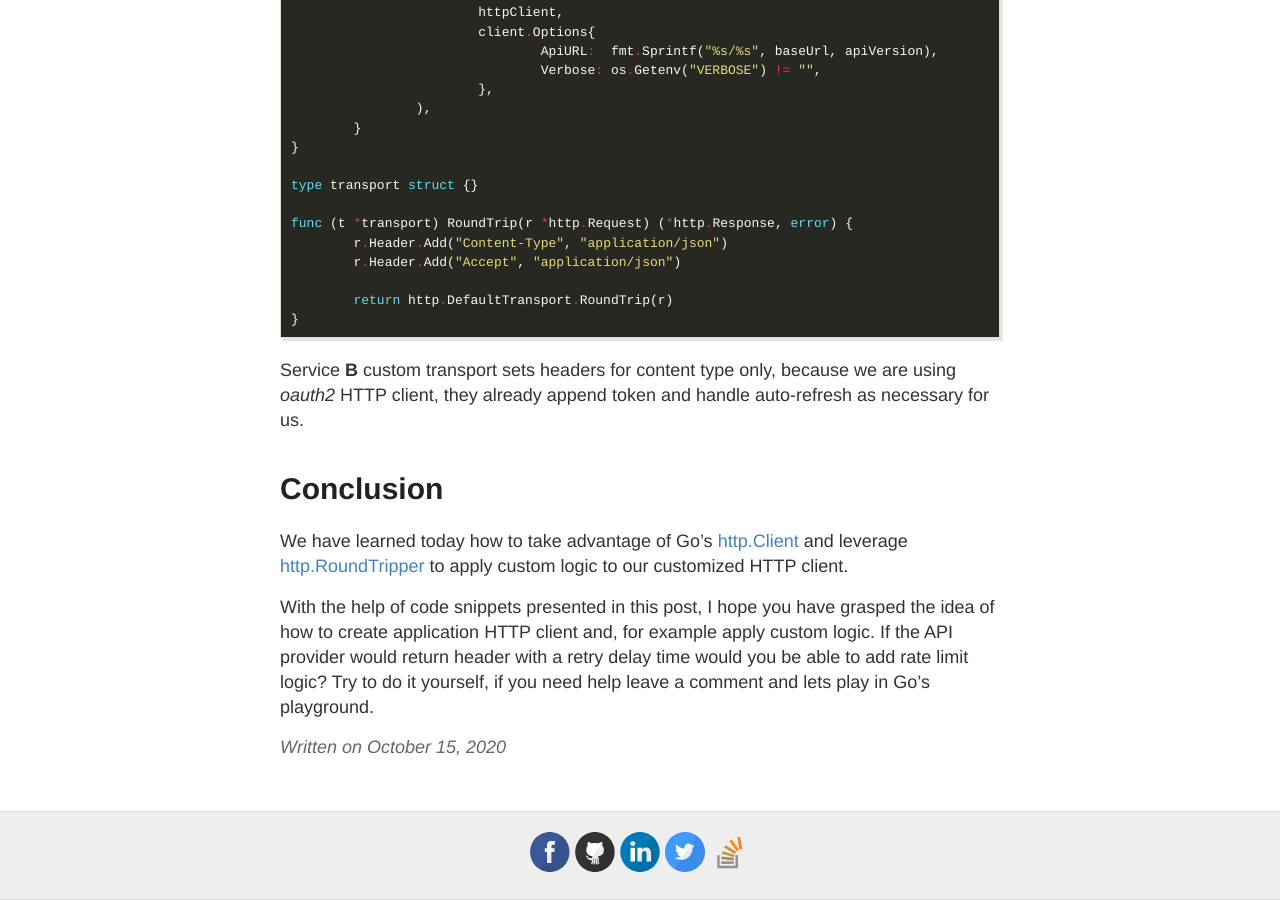
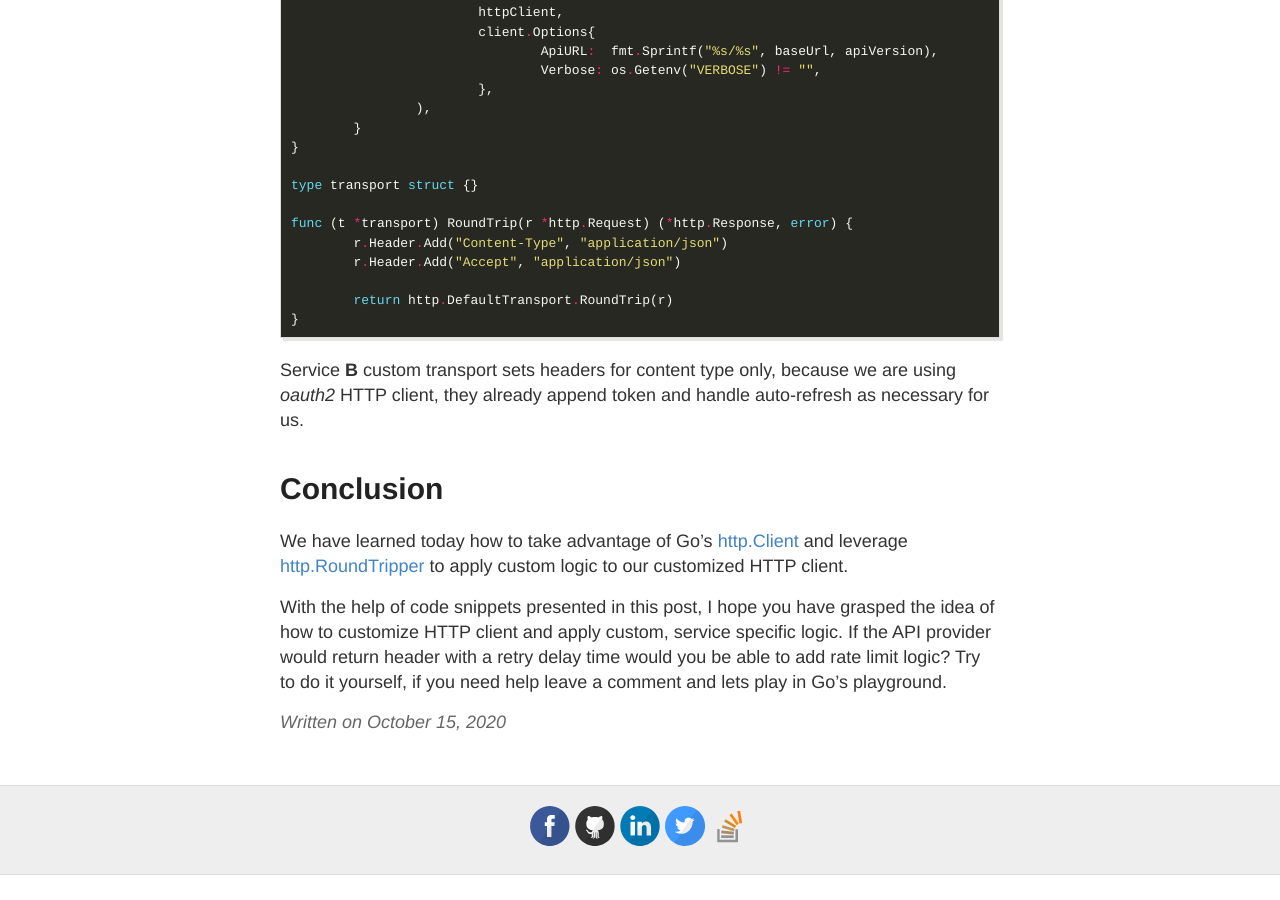
Before and after one commit to vardius/vardius.github.io, a Jekyll site: the page built from _posts/2020-10-15-customize-http-client.md, in a window 1280 px wide and 900 px high, scrolled down 6419 px. Built offline with Jekyll 4.4.1, drawn with Linux system fonts in a browser that asks for light colours; comment, search, counter and statistics services are not loaded; after the commit the page ends 7294 px from its top, so only the background shows below that.

Commit message:
Rephrase

```diff
--- a/_posts/2020-10-15-customize-http-client.md
+++ b/_posts/2020-10-15-customize-http-client.md
@@ -311,4 +311,4 @@ Service **B** custom transport sets headers for content type only, because we ar
 
 We have learned today how to take advantage of Go's [http.Client](https://golang.org/pkg/net/http/#Client) and leverage [http.RoundTripper](https://golang.org/pkg/net/http/#RoundTripper) to apply custom logic to our customized HTTP client.
 
-With the help of code snippets presented in this post, I hope you have grasped the idea of how to create application HTTP client and, for example apply custom logic. If the API provider would return header with a retry delay time would you be able to add rate limit logic? Try to do it yourself, if you need help leave a comment and lets play in Go's playground.
+With the help of code snippets presented in this post, I hope you have grasped the idea of how to customize HTTP client and apply custom, service specific logic. If the API provider would return header with a retry delay time would you be able to add rate limit logic? Try to do it yourself, if you need help leave a comment and lets play in Go's playground.
```
